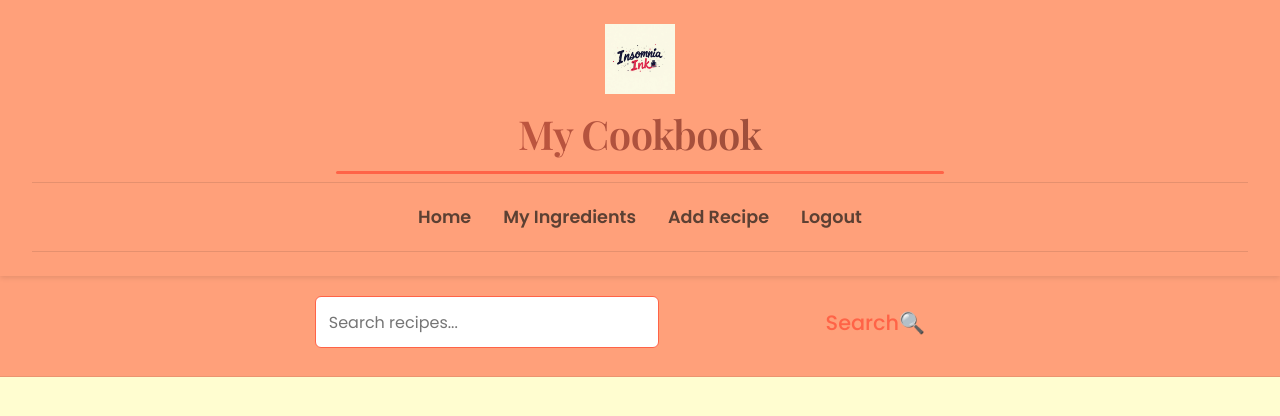
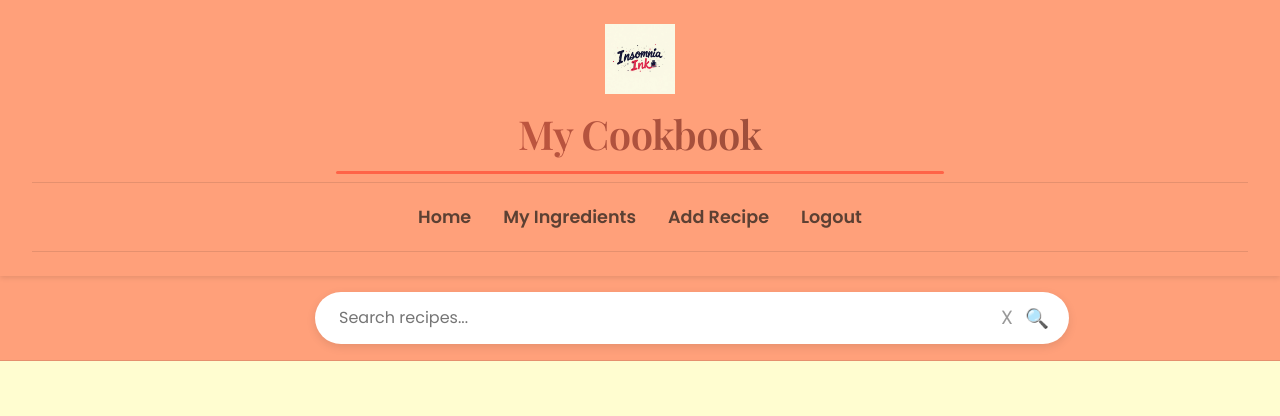
Before and after one commit to notdredre/RecipeTracker, a Flask app: template App/templates/recipes.html in a window 1280 px wide. Shown: the top 416 px of the page. Run offline with Flask 3, Linux system fonts and the light colour scheme; the template is opened without the code that fills it, so the values that code supplies are empty.

Commit message:
Clear button implemented

```diff
--- a/App/static/app_layout.css
+++ b/App/static/app_layout.css
@@ -1,4 +1,3 @@
-/* ===== HEADER & NAVIGATION ===== */
 /* ===== HEADER & NAVIGATION ===== */
 header {
     background-color: var(--primary);
@@ -102,64 +101,65 @@
     width: 100%;
 }
 
-/* ===== SEARCH CONTAINER ===== */
+/* Search Container */
 .search-container {
-    padding: 1.25rem 2rem 1.75rem;
+    padding: 1rem 2rem;
     background-color: var(--primary);
-    border-bottom: 1px solid rgba(0,0,0,0.08);
+    border-bottom: 1px solid rgba(0,0,0,0.1);
 }
 
 .search-wrapper {
+    position: relative;
     max-width: 650px;
     margin: 0 auto;
-    position: relative;
 }
 
-.search-container input[type="search"] {
+.search-input {
     width: 100%;
-    padding: 0.85rem 1.5rem;
-    padding-right: 3.5rem;
+    padding: 0.85rem 5rem 0.85rem 1.5rem;
     border: none;
     border-radius: 50px;
-    font-size: 1.05rem;
-    box-shadow: 0 3px 10px rgba(0,0,0,0.08);
-    transition: all 0.3s ease;
-    background-color: white;
-    color: var(--text-dark);
+    font-size: 1rem;
+    box-shadow: 0 3px 10px rgba(0,0,0,0.1);
 }
 
-.search-container input[type="search"]:focus {
-    outline: none;
-    box-shadow: 0 5px 15px rgba(0,0,0,0.12);
-    transform: translateY(-1px);
-}
-
-.search-container button[type="submit"] {
+/* Search Submit Button */
+.search-submit {
     position: absolute;
-    right: 1rem;
+    right: -5.75rem;
     top: 50%;
     transform: translateY(-50%);
     background: none;
     border: none;
     cursor: pointer;
     color: var(--accent);
-    font-size: 1.3rem;
-    transition: transform 0.2s ease;
+    font-size: 1.2rem;
+    padding: 0.5rem;
 }
 
-.search-container button[type="submit"]:hover {
-    transform: translateY(-50%) scale(1.1);
+/* Clear Button */
+.search-clear {
+    position: absolute;
+    right: -3.5rem; /* Positions left of search button */
+    top: 50%;
+    transform: translateY(-50%);
+    background: none;
+    border: none;
+    cursor: pointer;
+    color: #999;
+    font-size: 1.2rem;
+    padding: 0.5rem;
+    text-decoration: none;
+    display: block; /* Ensure it's always visible */
+}
+
+.search-clear:hover {
     color: var(--accent-dark);
 }
 
-.search-container button[type="submit"]:active {
-    transform: translateY(-50%) scale(0.95);
-}
-
-/* Optional: Magnifying glass icon */
-.search-container button[type="submit"]::after {
-    content: "🔍"; /* Or use font-awesome icon */
-    display: inline-block;
+.search-input:focus {
+    outline: none;
+    box-shadow: 0 5px 15px rgba(0,0,0,0.15);
 }
 
 /* Responsive adjustments */
@@ -167,13 +167,19 @@
     .search-container {
         padding: 1rem 1.5rem;
     }
-    .search-container input[type="search"] {
-        padding: 0.75rem 1.25rem;
-        padding-right: 3rem;
+    .search-container input[type="text"] {
+        padding: 0.75rem 3.5rem 0.75rem 1.25rem;
         font-size: 1rem;
     }
+    .search-container button[type="submit"] {
+        right: 3rem;
+        font-size: 1.2rem;
+    }
+    .search-clear {
+        right: 0.75rem;
+        font-size: 1.2rem;
+    }
 }
-
 /* ===== RECIPE GRID ===== */
 .recipe-grid {
     display: grid;
--- a/App/templates/recipes.html
+++ b/App/templates/recipes.html
@@ -45,11 +45,13 @@
     <!-- Search Bar -->
     <div class="search-container">
         <form class="search-wrapper" method="GET" action="/home">
-            <input type="text" name="search" placeholder="Search recipes..." class="search-input"
-                value="{{ request.args.get('search', '') }}">
-            <button type="submit">Search</button>
+            <input type="text" name="search" placeholder="Search recipes..."
+                   class="search-input" value="{{ request.args.get('search', '') }}">
+            <button type="submit" class="search-submit">🔍</button>
+            <a href="/home" class="search-clear">X</a>
         </form>
     </div>
+
 
     <!-- Recipe Grid -->
     <div class="recipe-grid">
```
